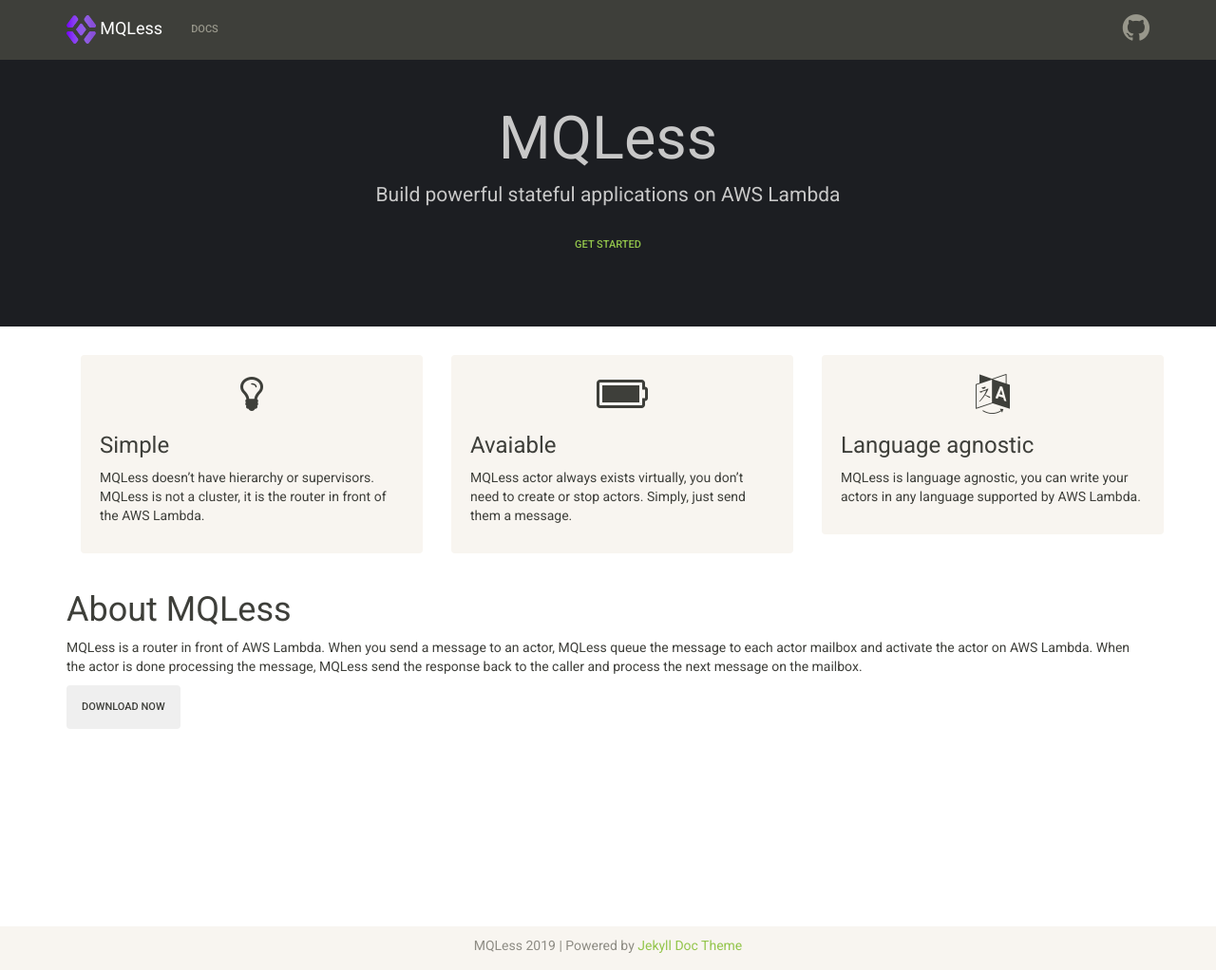
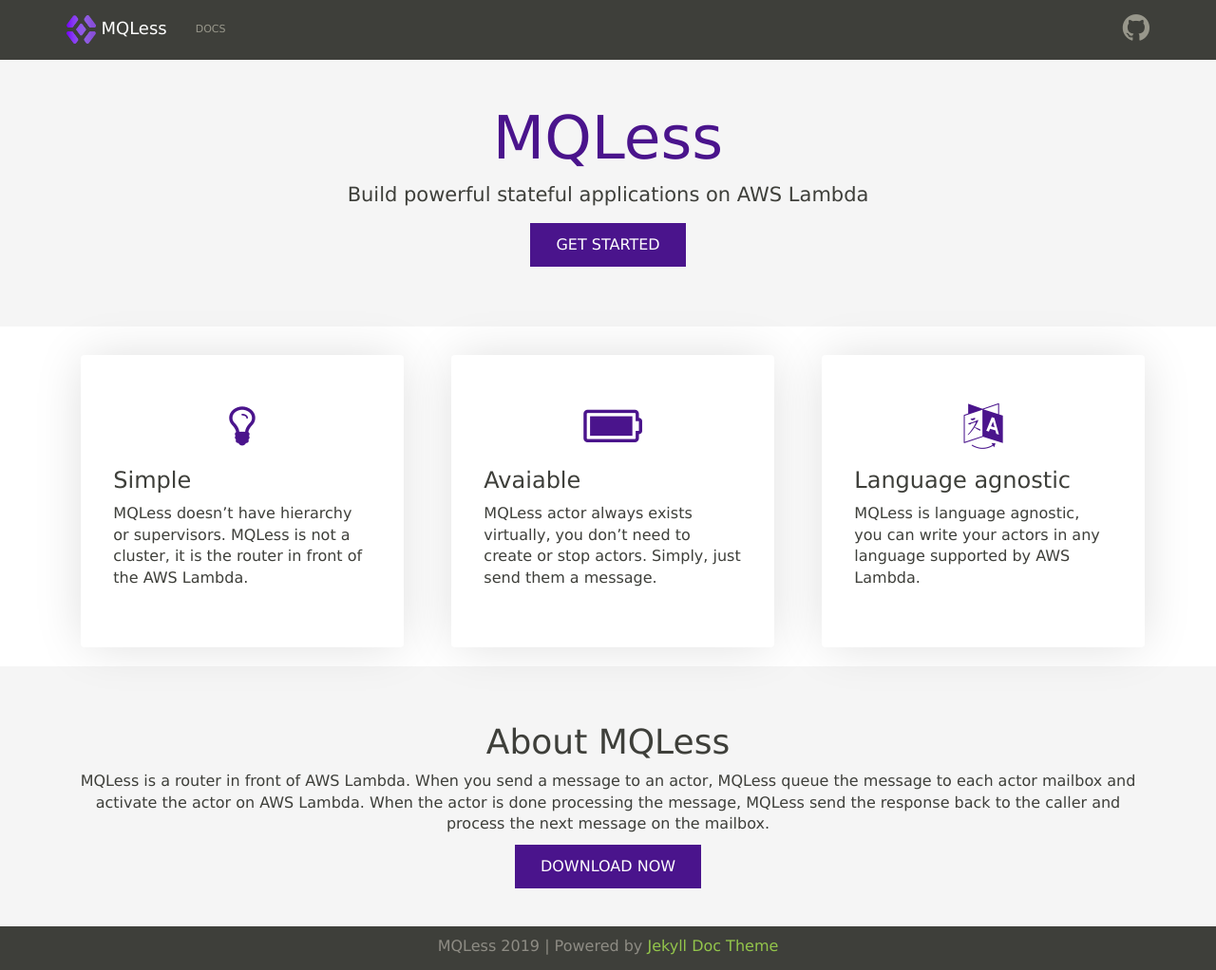
Before and after one commit to mqless/mqless.github.io, a Jekyll site: the page built from README.md, in a window 1280 px wide and 1022 px high. Shown: the whole window at 95% size. Built offline with Jekyll 4.4.1, drawn with Linux system fonts in a browser that asks for light colours; comment, search, counter and statistics services are not loaded; our own code applies the rules of GitHub Pages for plain Markdown files.

Commit message:
Add design

```diff
--- a/css/main.scss
+++ b/css/main.scss
@@ -29,6 +29,8 @@
 body {
   padding-top: $navbar-height + $navbar-margin-bottom;
   margin-bottom: 46px;
+  font-family: 'Verdana';
+  font-size: 16px;
 }
 
 .navbar-brand{
@@ -41,14 +43,6 @@
 
 
 .header-container {
-  background-color: #1c1e22;
-  color: #c8c8c8;
-
-  h1 {
-    color: #c8c8c8;
-  }
-  // background-attachment: fixed;
-  //background-size: cover;
   background-position: center 36%;
   margin-top: -37px;
 }
@@ -60,9 +54,8 @@
   padding-top: 13px !important;
   padding-bottom: 13px !important;
 }
-
 .page-content {
-  padding-bottom: 20px;
+  padding-bottom: 0px;
 }
 .footer {
   position: absolute;
@@ -70,7 +63,7 @@
   width: 100%;
   height: 46px;
   padding-top: 10px;
-  background-color: $gray-lighter;
+  background-color: #3E3F3A;
   color: $gray-dark;
 }
 
@@ -89,3 +82,35 @@
 .navbar-form .has-feedback .form-control-feedback{
   top:10px
 }
+
+.download-section{
+  background-color: #f5f5f5;
+  padding-bottom: 4rem;
+  padding-top: 4rem;
+  text-align: center;
+}
+.header-section{
+  background-color: #f5f5f5 !important;
+}
+.btn-home{
+  border: 1px solid #fff;
+    border-radius: 0;
+    color: #fff;
+    background-color: #4a148c;
+    padding: 1rem 2.5rem;
+    font-size: medium;
+    border: 2px solid #4a148c;
+}
+.jumbotron{
+  background-color: #f5f5f5 !important;
+}
+.home-info{
+    margin: 0 2rem 2rem 0;
+    background-color: #fff;
+    padding: 5rem 3.33333rem;
+    box-shadow: 0 0 50px -5px rgba(0,0,0,.15);
+    background-size: 35px;
+}
+.fa-color{
+  color:#4a148c !important;
+}
```
